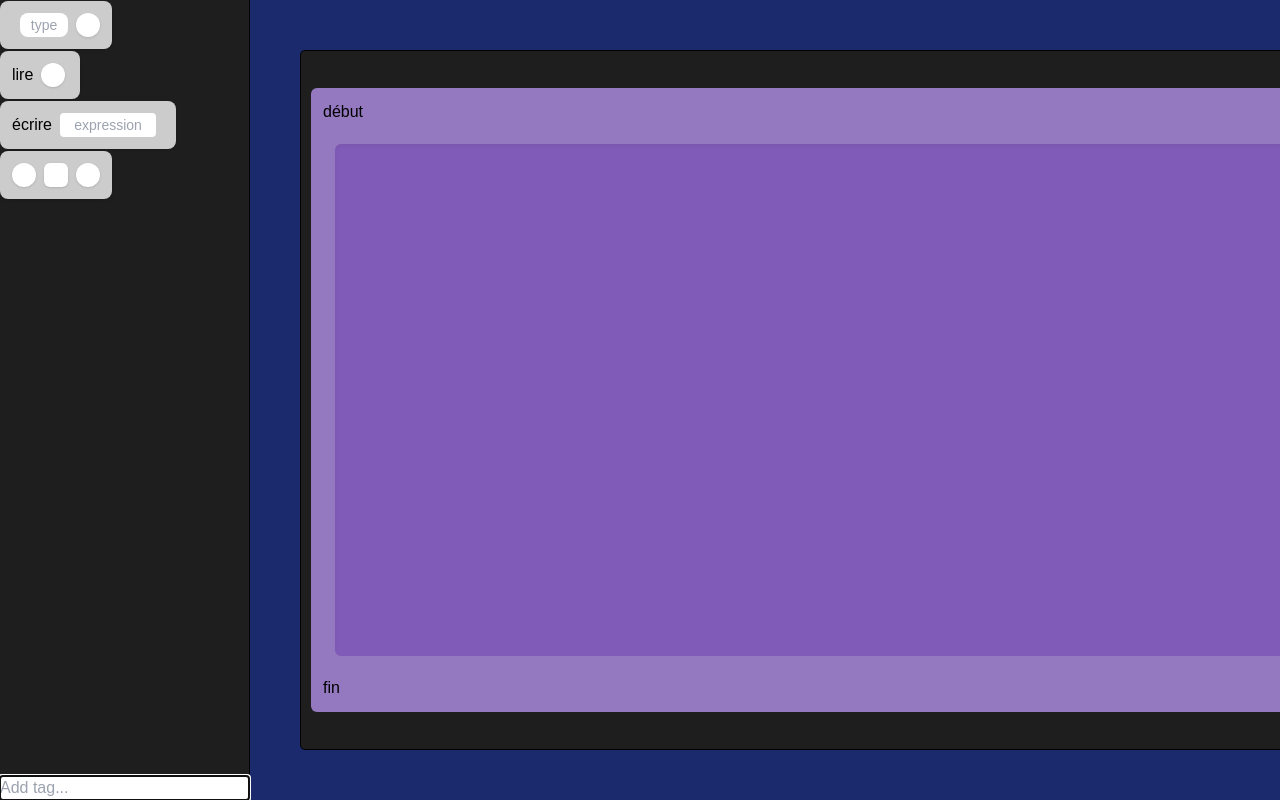
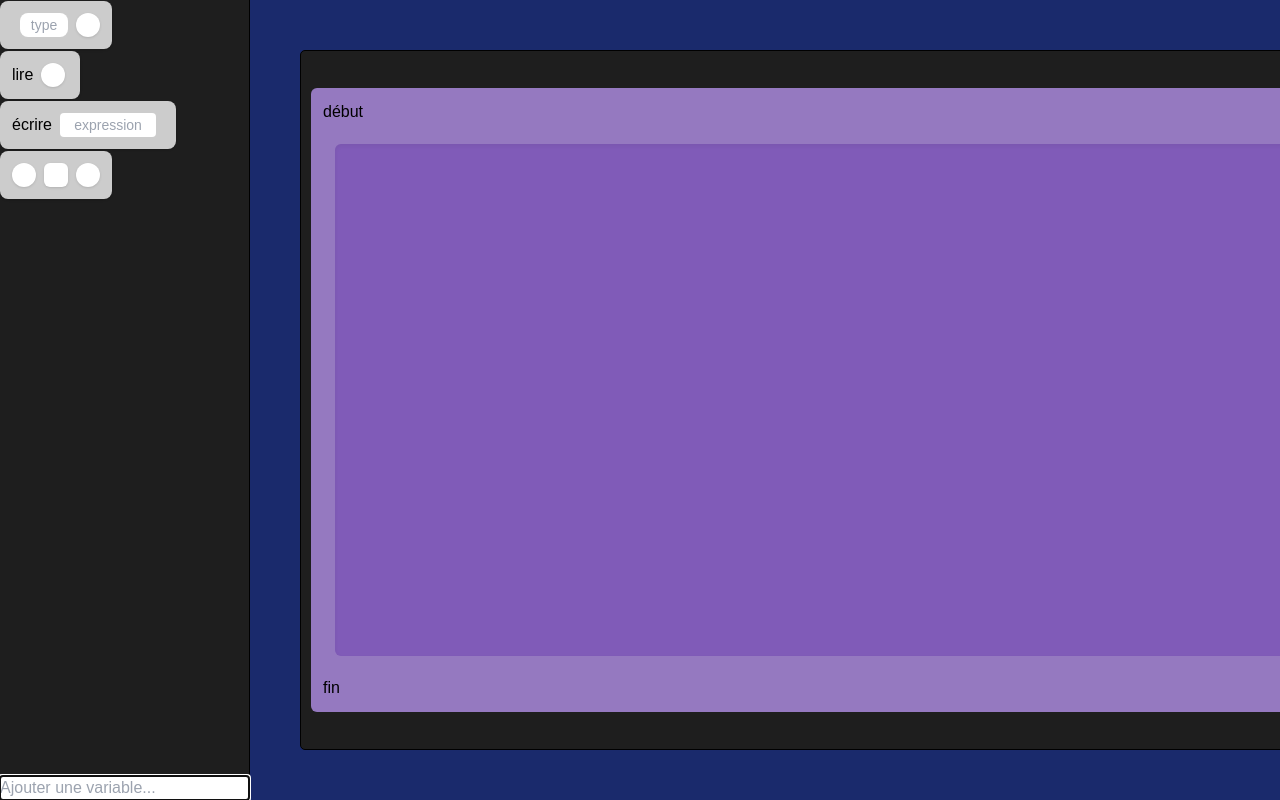
Before and after one commit to TheSaucese/pseudocodeur, a React (Create React App) app: page / in a window 1280 px wide. Built offline with nearby package versions, Linux system fonts and the light colour scheme.

Commit message:
I am too smart

```diff
--- a/src/App.js
+++ b/src/App.js
@@ -10,6 +10,7 @@ import {
 import Announcements from "./announcements";
 import Canvas, { Field } from "./canvas";
 import Sidebar, { SidebarField } from "./sidebar";
+import Variable from "./Variable";
 
 function getData(prop) {
   return prop?.data?.current ?? {};
@@ -24,6 +25,12 @@ function createSpacer({ id }) {
 }
 
 export default function App() {
+  const [tags, setTags] = useState([]); // Add state hook for tags array
+
+  const handleTagsUpdate = (updatedTags) => {
+    setTags(updatedTags);
+  };
+
   const [show,setShow]=useState(true);
   const [overid,setoverid]=useState(false);
   const [sidebarFieldsRegenKey, setSidebarFieldsRegenKey] = useState(
@@ -31,6 +38,7 @@ export default function App() {
   );
   const spacerInsertedRef = useRef();
   const currentDragFieldRef = useRef();
+  const [activeVariable,setActiveVariable] = useState();
   const [activeSidebarField, setActiveSidebarField] = useState(); // only for fields from the sidebar
   const [activeField, setActiveField] = useState(); // only for fields that are in the form.
   const [data, updateData] = useImmer({
@@ -55,6 +63,7 @@ export default function App() {
     if (activeData.fromSidebar) {
       const { field } = activeData;
       const { type } = field;
+      setActiveVariable(type==="variable"?activeData:null)
       setActiveSidebarField(field);
       // Create a new field that'll be added to the fields array
       // if we drag it over the canvas.
@@ -204,6 +213,8 @@ export default function App() {
               <SidebarField overlay field={activeSidebarField} />
             ) : null}
             {activeField ? <Field overlay field={activeField} /> : null}
+            {activeVariable && <div className="tag"> {activeVariable.tag} </div>}
+            {console.log(activeVariable)}
           </DragOverlay>
         </DndContext>
       </div>
--- a/src/Variable.jsx
+++ b/src/Variable.jsx
@@ -2,23 +2,12 @@ import { useDraggable } from "@dnd-kit/core";
 import React, { useRef, useState } from "react";
 import { nanoid } from "nanoid";
 
-export default function Variable(props) {
-  const { field, ...rest } = props;
-
-  const id = useRef(nanoid());
-
-  const { attributes, listeners, setNodeRef } = useDraggable({
-    id: id.current,
-    data: {
-      field,
-      fromSidebar: true
-    }
-  });
+function Variable(props) {
+  const { field, tags, onTagsUpdate } = props; // Use tags prop and onTagsUpdate prop
 
   const ENTER = 13;
   const COMMA = 188;
   const BACKSPACE = 8;
-  const [tags, setTags] = useState([]);
   const [value, setValue] = useState("");
 
   const handleKeyUp = (e) => {
@@ -38,18 +27,23 @@ export default function Variable(props) {
   const addTag = () => {
     let tag = value.trim().replace(/,/g, "");
     if (!tag) return;
-    setTags([...tags, tag]);
+    let updatedTags = [...tags, tag];
+    onTagsUpdate(updatedTags); // Call callback function to update parent prop
     setValue("");
   };
 
-  const editTag = () => setValue(tags.pop());
+  const editTag = () => {
+    let newTags = [...tags];
+    setValue(newTags.pop());
+    onTagsUpdate(newTags); // Call callback function to update parent prop
+  };
 
   return (
     <div
     className="">
         <input
           type="text"
-          placeholder="Add tag..."
+          placeholder="Ajouter une variable..."
           autoFocus
           className="w-full"
           value={value}
@@ -58,16 +52,37 @@ export default function Variable(props) {
           onKeyDown={handleKeyDown}
         />
       <div
-      ref={setNodeRef}
-      {...listeners}
-      {...attributes}
       className="flex flex-wrap">
         {tags.map((tag, index) => (
-          <div key={index} className="tag">
-            {tag}
-          </div>
+          <Taggers field={field} tag={tag} index={index}/>
         ))}
       </div>
     </div>
   );
 }
+
+export default React.memo(Variable);
+function Taggers(props) {
+
+  const { field,tag,index } = props;
+
+  const id = useRef(nanoid());
+
+  const { attributes, listeners, setNodeRef, } = useDraggable({
+    id: id.current,
+    data: {
+      field,
+      tag,
+      fromSidebar: true
+    }
+  });
+
+  return <div
+    ref={setNodeRef}
+    {...listeners}
+    {...attributes}
+    key={index}
+    className="tag">
+    {tag}
+  </div>;
+}
--- a/src/index.css
+++ b/src/index.css
@@ -115,6 +115,8 @@ body {
   align-items: center;
   justify-content: center;
   max-height: 1.5rem;
+  cursor: pointer;
+  user-select: none;
 }
 
 
--- a/src/sidebar.js
+++ b/src/sidebar.js
@@ -1,6 +1,6 @@
 import { useDraggable } from "@dnd-kit/core";
 import { nanoid } from "nanoid";
-import { useRef } from "react";
+import { useRef, useState } from "react";
 import Declare from "./Declare";
 
 import { fields } from "./fields";
@@ -54,7 +54,12 @@ function DraggableSidebarField(props) {
 
 export default function Sidebar(props) {
   const {overid,show,fieldsRegKey } = props;
-  const cuh = {}
+  const [tags, setTags] = useState([]); // Add state hook for tags array
+
+  const handleTagsUpdate = (updatedTags) => {
+    setTags(updatedTags);
+  };
+
 
   return (
     <div key={fieldsRegKey} className="sidebar">
@@ -64,7 +69,7 @@ export default function Sidebar(props) {
       ))}
       </div>
       <div>
-        <Variable key={'variable'} field={{type:'variable',title:'poop'}}/>
+      {show && <Variable onTagsUpdate={handleTagsUpdate} tags={tags} key={'variable'} field={{type:'variable',title:'cool variable'}}/>}
       </div>
 
       {!show && <Trash overid={overid}/>}
```
